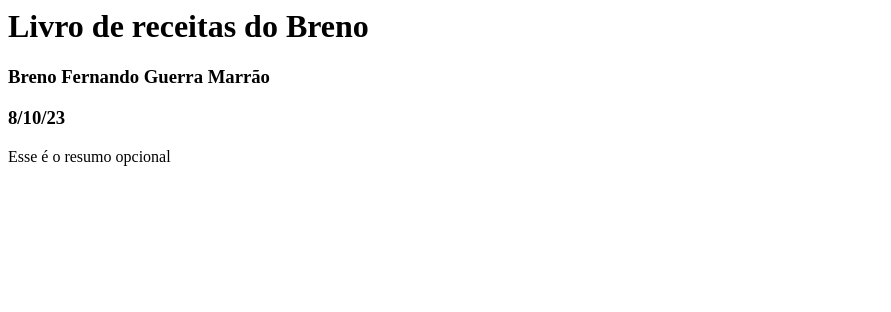
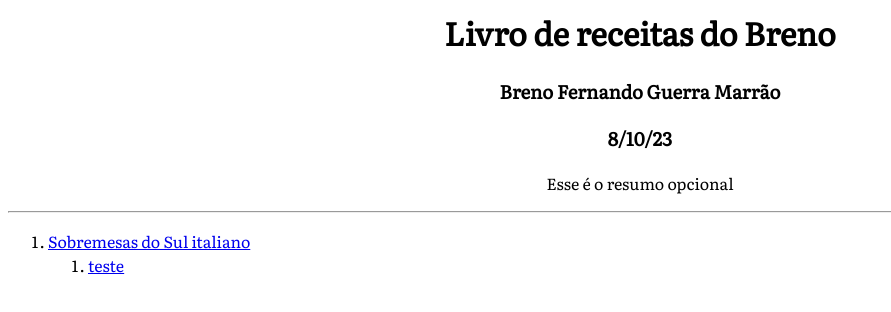
Before and after one commit to bmarrao/mestrado, a plain HTML site: page PDE/Prática/Trabalho/teste.html in a window 1280 px wide. Shown: the whole page, without its empty margins (0-891 px from the left). Drawn offline with Linux system fonts and the light colour scheme.

Commit message:
avanco div center e table of contents

```diff
--- /dev/null
+++ b/PDE/Prática/Trabalho/receitas.css
@@ -0,0 +1,6 @@
+.center {
+    border: 5px solid;
+    margin: auto;
+    width: 50%;
+    padding: 10px;
+}
--- a/PDE/Prática/Trabalho/teste.html
+++ b/PDE/Prática/Trabalho/teste.html
@@ -2,13 +2,40 @@
     <HEAD>
         <META http-equiv="Content-Type" content="text/html; charset=utf-8"/>
         <TITLE>  Livro de receitas do Breno/></TITLE>
+        <style>
+            @import url("https://fonts.googleapis.com/css2?family=Literata");
+
+            * {
+                font-family: "Literata";
+            }
+
+            .center
+            {
+                text-align: center;
+            }
+        </style>
     </HEAD>
     <BODY BGCOLOR="white">
-        <div text-align="center">
+        <div class="center">
             <h1>Livro de receitas do Breno</h1>
             <h3>Breno Fernando Guerra Marrão</h3>
             <h3>8/10/23</center></h3>
             <p>Esse é o resumo opcional</p>
         </div>
+        <hr/>
+        <ol type="1">
+            <li>
+                <a href="Sobremesas-do-sul-italiano">
+                    Sobremesas do Sul italiano
+                </a>
+                <ol>
+                    <li>
+                        <a href="teste">
+                            teste
+                        </a>
+                    </li>
+                </ol>
+            </li>
+        </ol>
     </BODY>
 </HTML>
```
Also changed, not shown: 1 other file.
